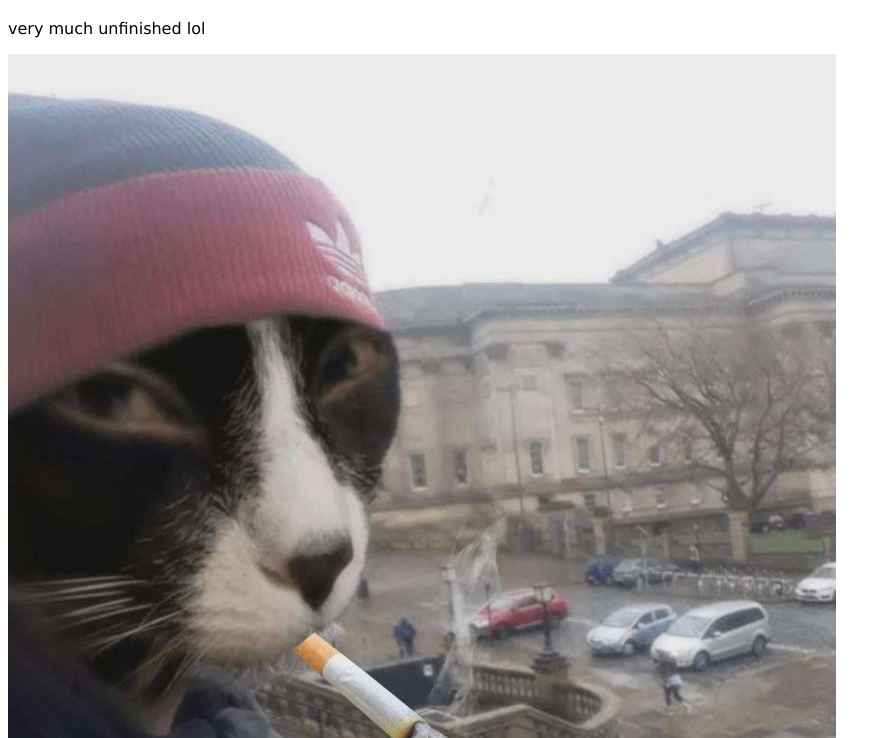
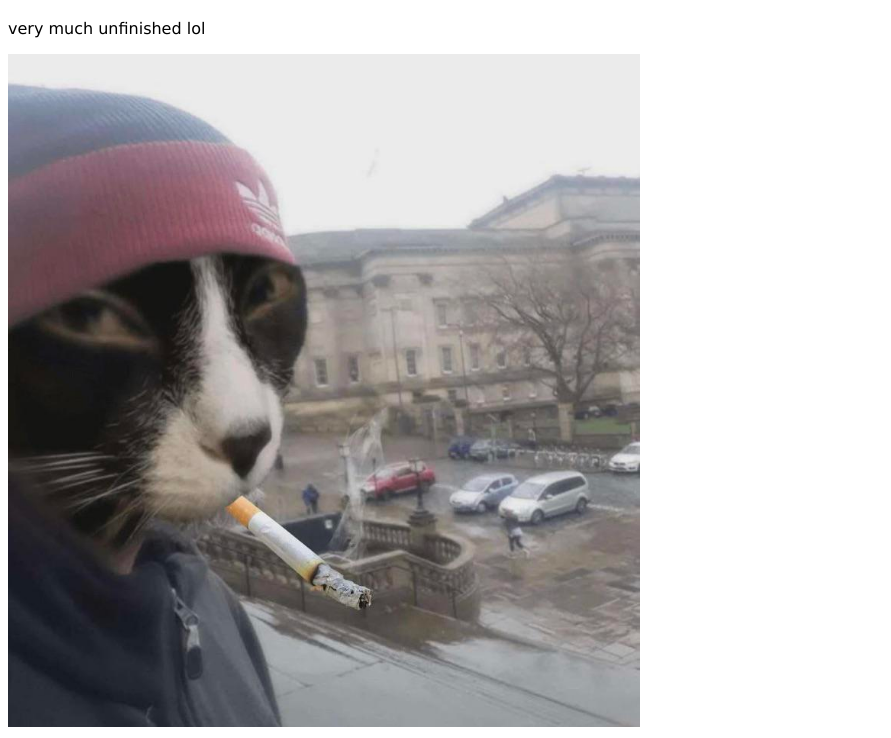
Before and after one commit to fiberglasses/neosite, a plain HTML site: page public/index.html in a window 1280 px wide. Shown: the part 62-800 px from the top of the page, without its empty margins (0-891 px from the left). Drawn offline with Linux system fonts and the light colour scheme.

Commit message:
fixed image

```diff
--- a/public/index.html
+++ b/public/index.html
@@ -2,13 +2,32 @@
 <html>
   <head>
     <meta charset="UTF-8">
+
     <meta name="viewport" content="width=device-width, initial-scale=1.0">
-    <title>Silly lil project :)</title>
+
+    <title>
+      Silly lil project :)
+    </title>
+
     <link href="/style.css" rel="stylesheet" type="text/css" media="all">
+
+    <style>
+      img {
+        width: 50%;
+        height: 50%;
+      }
+    </style>
   </head>
+
   <body>
-    <h1>Home page! thanks for visitin!</h1>
-    <p>very much unfinished lol</p>
+    <h1>
+      Home page! thanks for visitin!
+    </h1>
+
+    <p>
+      very much unfinished lol
+    </p>
+
     <img src="images/chill.jpg" alt="Chill ass cat">
   </body>
 </html>
```
